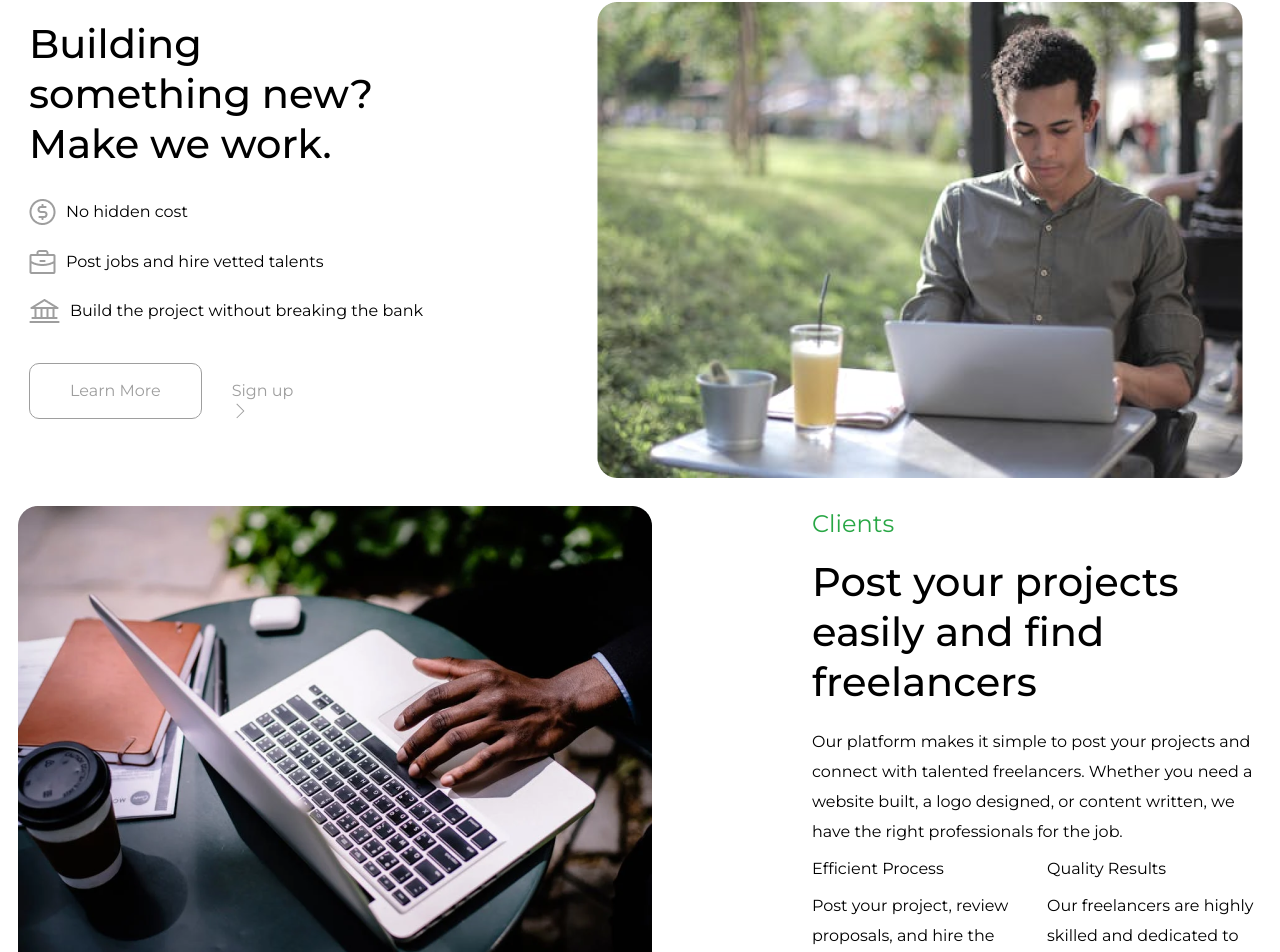
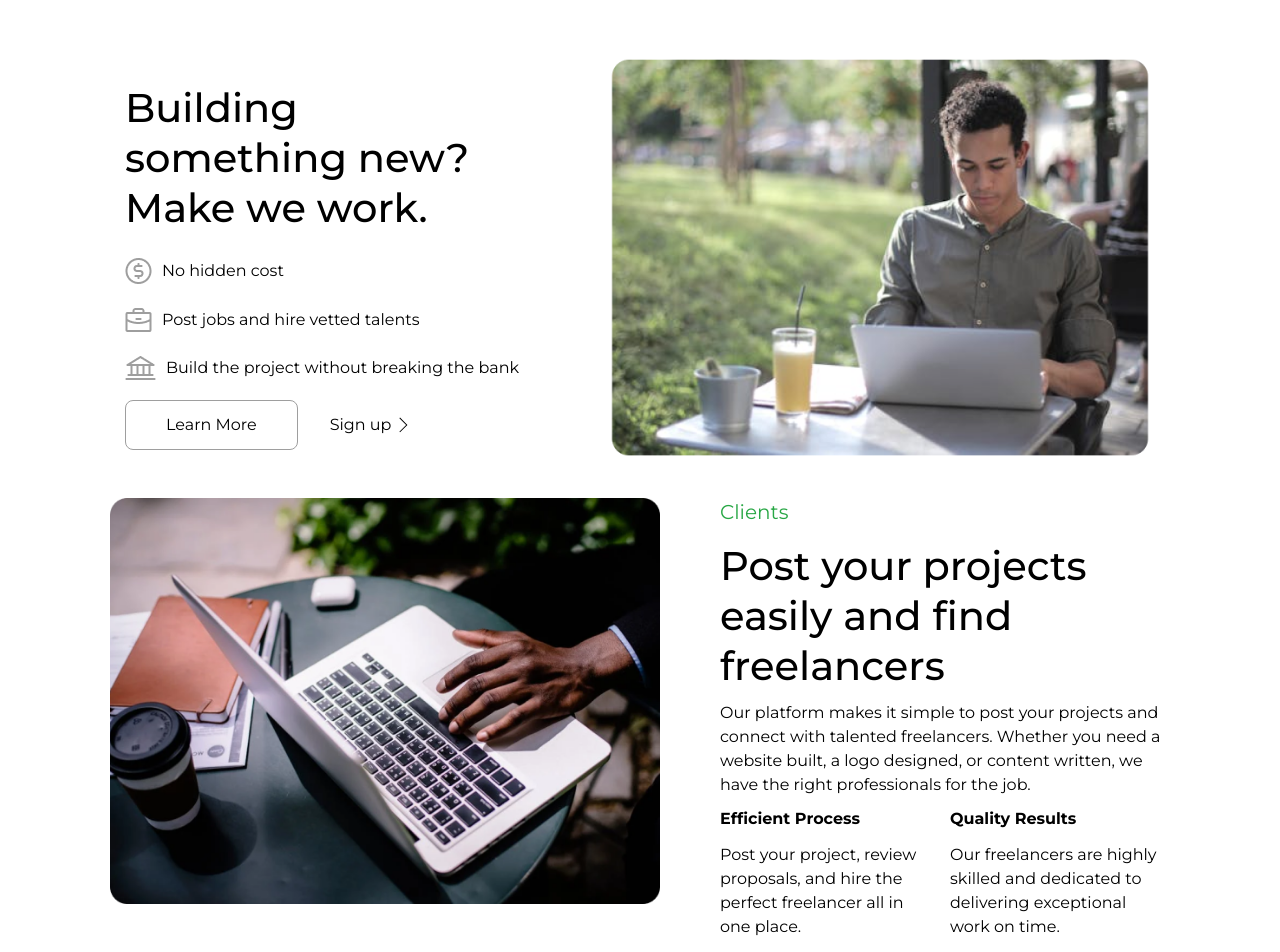
Before and after one commit to MakeWework/MakeWework, a React (Vite) app: page / in a window 1280 px wide. Shown: the part 836-1788 px from the top of the page. Built offline with nearby package versions, Linux system fonts and the light colour scheme.

Commit message:
advert session converted to tailwind

```diff
--- a/src/components/Advert.jsx
+++ b/src/components/Advert.jsx
@@ -6,7 +6,7 @@ import Dollar from "../assets/dollar.png";
 import Case from "../assets/case.png";
 import House from "../assets/house.png";
 import { Link } from "react-router-dom";
-import "../styles/advert.css";
+// import "../styles/advert.css";
 
 function Advert() {
   const advertList = [
@@ -25,7 +25,7 @@ function Advert() {
   ];
   const listItems = advertList.map((item) => {
     return (
-      <li key={crypto.randomUUID()}>
+      <li key={crypto.randomUUID()} className="flex gap-[10px] items-center">
         <img src={item.img} alt="" />
         {item.called}
       </li>
@@ -46,50 +46,58 @@ function Advert() {
   const subPara = subParagraph.map((item) => {
     return (
       <article key={crypto.randomUUID()}>
-        <h3>{item.heading}</h3>
-        <p>{item.text}</p>
+        <h3 className="font-[700]">{item.heading}</h3>
+        <p className="w-[210px] pt-3">{item.text}</p>
       </article>
     );
   });
 
   return (
-    <section className="adv1">
+    <section className="flex flex-col pt-5 items-center justify-center">
       {/* First Guy with laptop */}
-      <article className="adv-article">
-        <div className="inner-div">
-          <h2>Building something new? Make we work.</h2>
-          <ul className="inner-list">{listItems}</ul>
-          <div>
+      <article className="flex mb-9 gap-[80px]">
+        <div className="flex flex-col">
+          <h2 className="pt-[30px] text-[40px] font-[500] leading-[50px] w-[400px] pb-[25px]">
+            Building something new? Make we work.
+          </h2>
+          <ul className="flex flex-col gap-6 pb-[20px] list-none">
+            {listItems}
+          </ul>
+          <div className="flex items-center">
             <Link to="/learn_more">
-              <button className="learn-more">Learn More</button>
+              <button className="rounded-lg px-10 py-3 border border-[#9e9e9e]">
+                Learn More
+              </button>
             </Link>
             <Link to="/sign_up">
-              <button className="sign">
+              <button className="flex items-center ml-8 gap-1">
                 Sign up <TfiAngleRight />
               </button>
             </Link>
           </div>
         </div>
         <div>
-          <img src={workingman} alt="workingman" className="adv-img" />
+          <img src={workingman} alt="workingman" className="w-[550px]" />
         </div>
       </article>
 
       {/* Laptop with hand */}
-      <article className="adv-article">
+      <article className="flex mb-5 gap-[60px]">
         <div>
-          <img src={laptopguy} alt="workingman" className="adv-img" />
+          <img src={laptopguy} alt="workingman" className="w-[550px]" />
         </div>
-        <div className="inner-div">
-          <span className="intro">Clients</span>
-          <h2>Post your projects easily and find freelancers </h2>
-          <p>
+        <div className="flex flex-col">
+          <span className="text-green text-xl mb-[-15px]">Clients</span>
+          <h2 className="pt-[30px] text-[40px] font-[500] leading-[50px] w-[400px] pb-[10px]">
+            Post your projects easily and find freelancers{" "}
+          </h2>
+          <p className="w-[450px]">
             Our platform makes it simple to post your projects and connect with
             talented freelancers. Whether you need a website built, a logo
             designed, or content written, we have the right professionals for
             the job.
           </p>
-          <section className="sub-paragraphs">{subPara}</section>
+          <section className="flex gap-5 pt-[10px]">{subPara}</section>
         </div>
       </article>
     </section>
--- a/src/components/Hero.jsx
+++ b/src/components/Hero.jsx
@@ -5,7 +5,8 @@ import "../styles/hero.css";
 function Hero() {
   return (
     <main>
-      <section className="relative top-[160px] pl-[50px]">
+      <section className=" background z-10 relative bottom-[71px]">
+        <div className="pl-[50px] relative top-[220px]">
           <h1 className="text-white w-[850px] text-2xl font-extraBold pb-2 leading-9">
             Find the perfect freelance gig for you
           </h1>
@@ -14,8 +15,11 @@ function Hero() {
             hirers
           </p>
           <Link to="/sign_up">
-          <button className="bg-">Join</button>
+            <button className="bg-green py-3 px-20 rounded-lg text-white font-[500] text-[18px]">
+              Join
+            </button>
           </Link>
+        </div>
       </section>
     </main>
   );
--- a/src/components/Navbar.jsx
+++ b/src/components/Navbar.jsx
@@ -27,7 +27,7 @@ function Navbar() {
   });
 
   return (
-    <header className={`${sticky ? "sticky top-0 z-10" : ""}`}>
+    <header className={`sticky top-0 z-20`}>
       <nav className="flex justify-between py-[5px] px-[40px] bg-navColor backdrop-filter backdrop-blur-sm top-0">
         <Link to="/">
           <img src={Logo} alt="MakeWeWork Logo" className="w-[200px]" />
--- a/src/pages/Home.jsx
+++ b/src/pages/Home.jsx
@@ -8,10 +8,8 @@ import Footer from "../components/Footer";
 function Home() {
   return (
     <>
-      <div className="background">
-        <Navbar />
-        <Hero />
-      </div>
+      <Navbar />
+      <Hero />
       <Advert />
       <Pitch />
       <Footer />
--- a/src/styles/advert.css
+++ /dev/null
@@ -1,69 +0,0 @@
-/* Advert design section */
-.adv1 {
-  padding-top: 30px;
-  display: flex;
-  flex-direction: column;
-  align-items: center;
-  justify-content: center;
-}
-.adv-article {
-  display: flex;
-  gap: 160px;
-  margin-bottom: 20px;
-}
-.inner-div {
-  display: flex;
-  flex-direction: column;
-}
-.inner-div h2 {
-  font-size: 40px;
-  font-weight: 500;
-  line-height: 50px;
-  width: 400px;
-  padding-top: 25px;
-  padding-bottom: 30px;
-}
-.inner-div p {
-  width: 450px;
-  line-height: 30px;
-  margin-top: -10px;
-}
-.inner-list {
-  list-style: none;
-  display: flex;
-  flex-direction: column;
-  gap: 25px;
-  padding-bottom: 40px;
-}
-.inner-list li {
-  display: flex;
-  gap: 10px;
-  align-items: center;
-}
-.learn-more {
-  background-color: transparent;
-  padding: 15px 40px 15px 40px;
-  border-radius: 10px;
-  border: 1px solid #9e9e9e;
-  color: #9e9e9e;
-}
-.sign {
-  border: none;
-  background-color: transparent;
-  color: #9e9e9e;
-  margin-left: 30px;
-}
-.intro {
-  color: #28a745;
-  font-size: 24px;
-  margin-bottom: -10px;
-}
-.sub-paragraphs {
-  display: flex;
-  gap: 25px;
-  padding-top: 10px;
-}
-.sub-paragraphs p {
-  width: 210px;
-  padding-top: 20px;
-}
--- a/src/styles/hero.css
+++ b/src/styles/hero.css
@@ -1,35 +1,6 @@
-/* Hero section styling */
 .background {
   background: url(../assets/background_image.png);
   background-repeat: no-repeat;
   background-size: 100vw 100vh;
   height: 100vh;
 }
-.main {
-  position: relative;
-  top: 270px;
-  padding-left: 90px;
-}
-.main h1 {
-  color: #fff;
-  font-weight: 700;
-  font-size: 75px;
-  width: 850px;
-  line-height: 85px;
-  padding-bottom: 30px;
-}
-.catch-phrase {
-  width: 550px;
-  line-height: 35px;
-  font-size: 20px;
-  padding-bottom: 20px;
-}
-.Join {
-  padding: 15px 70px 15px 70px;
-  border: none;
-  border-radius: 10px;
-  background-color: #28a745;
-  font-size: 18px;
-  font-weight: 500;
-  color: #fff;
-}
--- a/tailwind.config.js
+++ b/tailwind.config.js
@@ -7,7 +7,7 @@ export default {
       colors: {
         green: "#28a745",
         white: "#fff",
-        navColor: "rgba(108, 117, 125, 0.4)",
+        navColor: "rgba(108, 117, 125,0.5)",
       },
       fontSize: {
         "2xl": "65px",
@@ -17,7 +17,7 @@ export default {
         extraBold: 700,
       },
       lineHeight: {
-        2: "35px",
+        2: "30px",
         9: "85px",
       },
       fontFamily: {
```
Also changed, not shown: src/styles/navbar.css (+0 -11 lines). Lines whose indentation alone changed are shown as unchanged.
